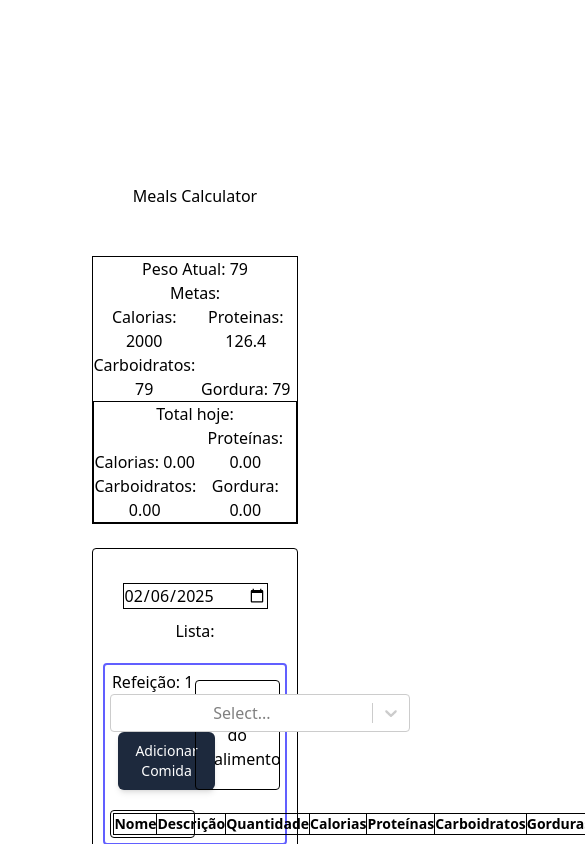
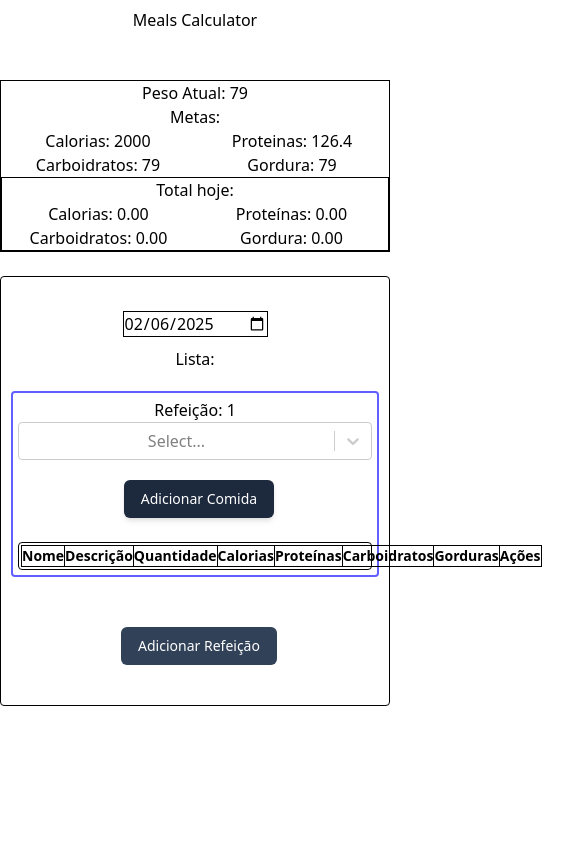
Before and after one commit to yuriprotasio/mycalories-ui, a React (Vite) app: page / in a window 390 px wide. Both pictures are taken after a click on the button "Adicionar Refeição". Shown: the top 844 px of the page, 585 px wide, since content can reach past the window. Built offline with nearby package versions, Linux system fonts and the light colour scheme.

Commit message:
improvements for mobile

```diff
--- a/src/views/meals-calculator/index.tsx
+++ b/src/views/meals-calculator/index.tsx
@@ -100,11 +100,10 @@ function MealsCalculator() {
     setMealsList(newMealsList)
     _calculateTotals(newMealsList)
   }
-
+// py-32 sm:py-48 lg:py-56
   return (
-    <div className="relative isolate px-6 pt-14 lg:px-8">
-      <div className="mx-auto max-w-[60%] py-32 sm:py-48 lg:py-56">
-        <div>
+    <div className="relative isolate px-0 md:px-6 pt-2">
+      <div className="mx-0 md:mx-auto max-w-[100%] md:max-w-[60%]">
         <div className="text-center inline-block w-[100%]">
           <div>
 
@@ -143,16 +142,45 @@ function MealsCalculator() {
                 Lista:<br></br>
                 {mealsList.map((meal, index) => (
                   <div className="border-2 border-indigo-500 rounded-sm my-[20px] p-[5px]">
-                      <div className="w-[50%] inline-block align-top">
+                    <div className="w-[100%] md:w-[50%] inline-block align-top">
                       Refeição: {index + 1}<br></br>
-                        <div className="mb-[20px]">
+                      <div className="md:mb-[20px]">
                         <Select
-                            className="w-[300px] inline-block"
+                          className="w-[100%] md:w-[300px] inline-block"
                           value={meal.selectedValue}
                           onChange={(selected) => _onChangeMeal(selected, index)}
                           options={_getMealsOptions(foodsList)}
                         />
-                          <button className="rounded-md bg-slate-800 py-2 px-4 border border-transparent text-center text-sm text-white transition-all shadow-md hover:shadow-lg focus:bg-slate-700 focus:shadow-none active:bg-slate-700 hover:bg-slate-700 active:shadow-none disabled:pointer-events-none disabled:opacity-50 disabled:shadow-none ml-2" onClick={() => _addFood(index)}>Adicionar Comida</button>
+                        <button className="rounded-md bg-slate-800 py-2 px-4 border border-transparent text-center text-sm text-white transition-all shadow-md hover:shadow-lg focus:bg-slate-700 focus:shadow-none active:bg-slate-700 hover:bg-slate-700 active:shadow-none disabled:pointer-events-none disabled:opacity-50 disabled:shadow-none ml-2 mt-[20px] md:mt-[0px]" onClick={() => _addFood(index)}>Adicionar Comida</button>
+                      </div>
+                      <div className="md:hidden inline-block w-[100%] md:w-[50%] md:mb-[20px]">
+                        {meal.selectedValue && <div className="border-1 border-indigo-500 rounded-sm mt-[10px]">
+                          Nome: {meal.selectedValue.name} | Descrição: {meal.selectedValue.description}<br></br>
+                          Calorias: { meal.selectedValue.calories} | Carboidratos: {meal.selectedValue.carbohydrate} | Proteínas: {meal.selectedValue.proteins}
+                          | Gorduras: {meal.selectedValue.fat} | Quantidade: {meal.selectedValue.quantity} | Medida: {meal.selectedValue.measure}<br></br>
+                          {meal.selectedValue.name !== 'Personalizado' && <div><input className="w-[100px] border" placeholder='Quantidade' onChange={(event) => _onChangeQuantity(event, index)} />({meal.selectedValue.measure})</div>}<br></br>
+                          {meal.selectedValue.name === 'Personalizado' && <div>
+                            <div className="w-[50%] inline-block">
+                              Calorias: <input className="w-[100px] border" placeholder="Quantidade" type="number" name="calories" onChange={(event) => _onChangeCustom(event, index)} />
+                            </div>
+                            <div className="w-[50%] inline-block">
+                              Proteínas: <input className="w-[100px] border" placeholder="Quantidade" type="number" name="proteins" onChange={(event) => _onChangeCustom(event, index)} />
+                            </div>
+                            <div className="w-[50%] inline-block">
+                              Carboidratos: <input className="w-[100px] border" placeholder="Quantidade" type="number" name="carbohydrate" onChange={(event) => _onChangeCustom(event, index)} />
+                            </div>
+                            <div className="w-[50%] inline-block">
+                              Gorduras: <input className="w-[100px] border" placeholder="Quantidade" type="number" name="fat" onChange={(event) => _onChangeCustom(event, index)} />
+                            </div>
+                          </div>}
+                          <div>
+                            Será Ingerido:<br></br>
+                            Calorias: {meal.form.calories} |
+                            Proteinas: {meal.form.proteins} |
+                            Carboidratos: {meal.form.carbohydrate} |
+                            Gordura: {meal.form.fat}
+                          </div>
+                        </div>}
                       </div>
                       <div className="border rounded-sm p-[2px] text-sm">
                         <table>
@@ -183,7 +211,7 @@ function MealsCalculator() {
                         </table>
                       </div>
                     </div>
-                      <div className="inline-block w-[50%] mt-[10px]">
+                    <div className="hidden md:inline-block w-[100%] md:w-[50%] mt-[10px]">
                       <div className="border rounded-sm p-[18px]">
                         Informações do alimento
                       </div>
@@ -225,7 +253,6 @@ function MealsCalculator() {
         </div>
       </div>
     </div>
-    </div>
   )
 }
 
```
Lines whose indentation alone changed are shown as unchanged.
